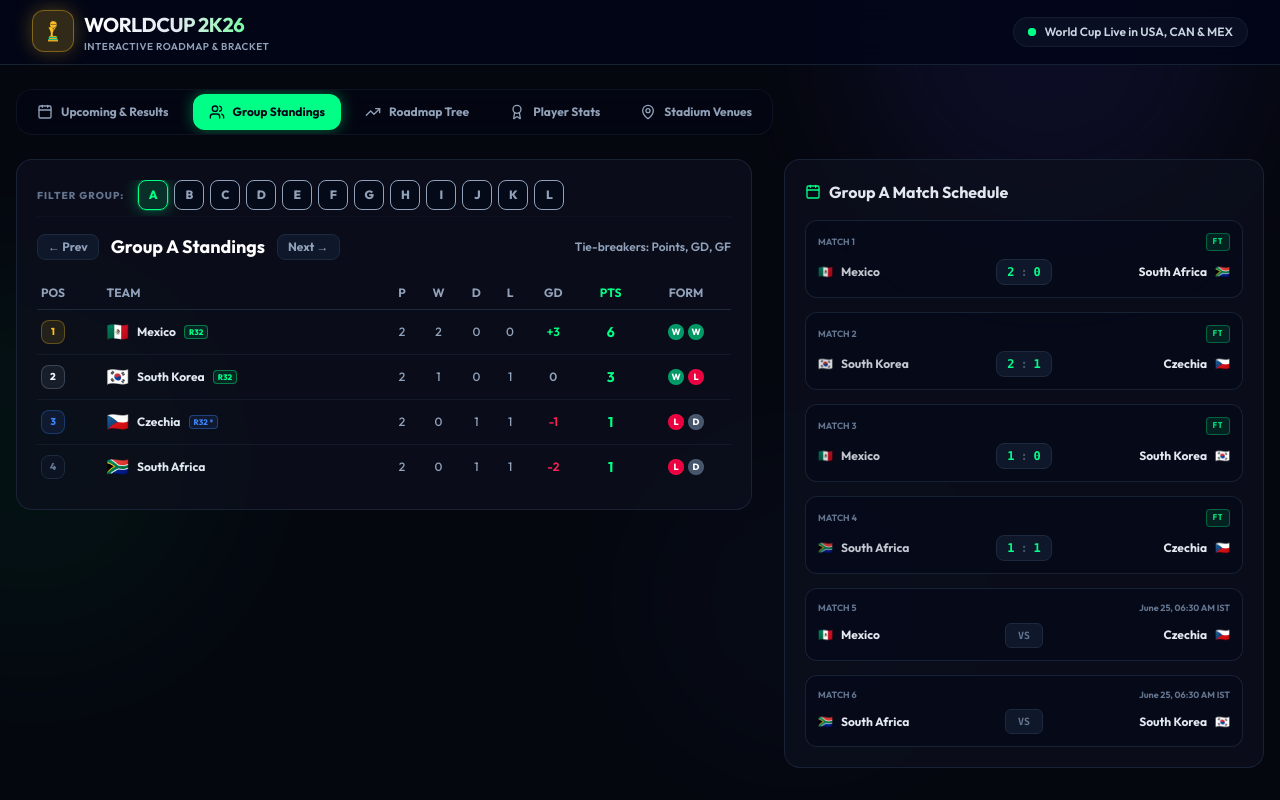
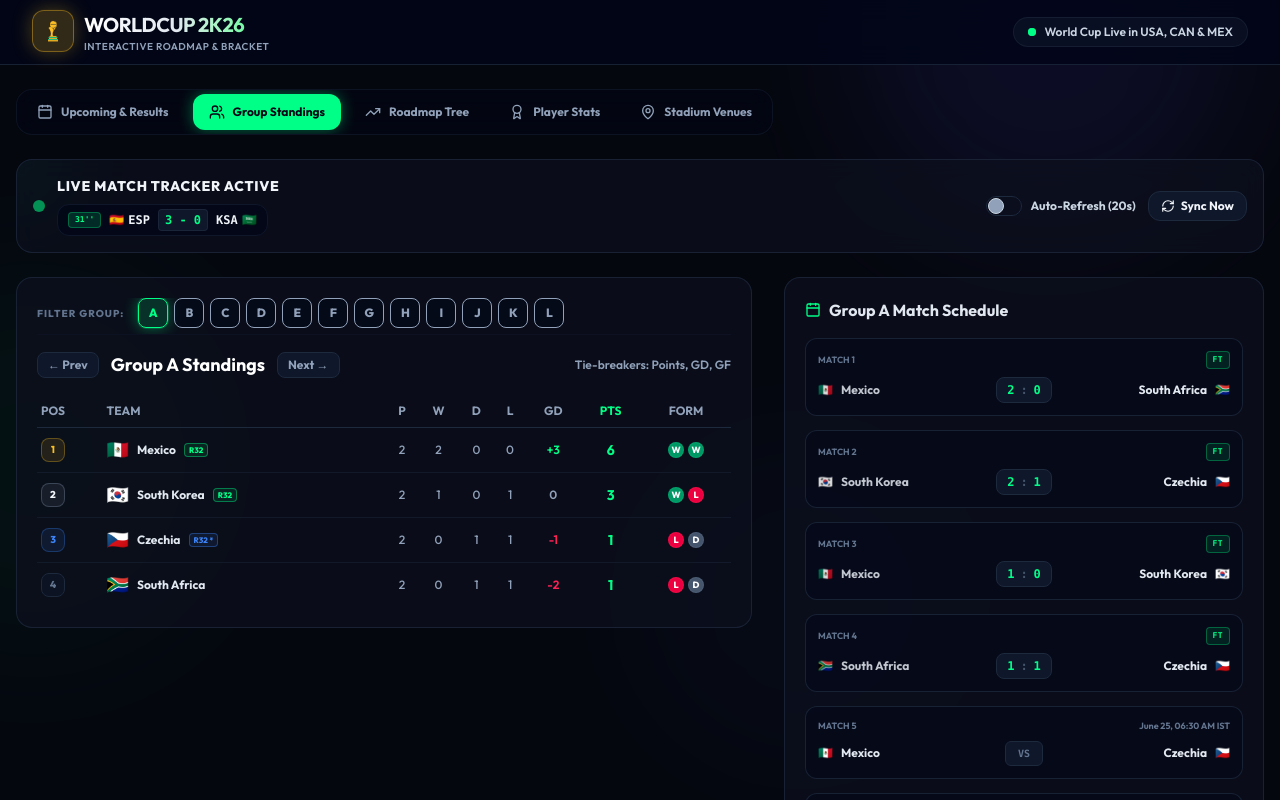
Before and after one commit to sarath14k/worldcup-2k26, a React (Vite) app: page / in a window 1280 px wide. Both pictures are taken after a click on the button "Group Standings". Shown: the top 800 px of the page. Built offline with nearby package versions, Linux system fonts and the light colour scheme.

Commit message:
feat: make live match tracker banner visible on all tabs when matches are active

```diff
--- a/src/App.jsx
+++ b/src/App.jsx
@@ -1404,6 +1404,70 @@ function App() {
 
       {/* --- CONTENT CONTAINER --- */}
       <main className="relative z-10 max-w-7xl mx-auto px-2 sm:px-4 py-4 sm:py-6">
+        {/* Global Live Tracker Banner (Visible on all tabs when matches are active) */}
+        {hasLiveMatches && activeTab !== 'fixtures' && (
+          <div className="mb-6 p-4 rounded-2xl bg-brand-cardBg backdrop-blur-md border border-slate-800/80 flex flex-col md:flex-row justify-between items-center gap-4 relative overflow-hidden animate-fadeIn">
+            <div className="absolute -top-12 -left-12 w-24 h-24 bg-brand-neon/5 rounded-full blur-2xl pointer-events-none" />
+            <div className="flex items-center gap-3 relative z-10">
+              <span className="flex h-3 w-3 relative shrink-0">
+                <span className="animate-ping absolute inline-flex h-full w-full rounded-full bg-brand-neon opacity-75"></span>
+                <span className="relative inline-flex rounded-full h-3 w-3 bg-brand-neon animate-pulse"></span>
+              </span>
+              <div>
+                <h2 className="text-xs sm:text-sm font-extrabold text-slate-100 uppercase tracking-wider flex items-center gap-2">
+                  LIVE MATCH TRACKER ACTIVE
+                </h2>
+                <div className="flex flex-wrap gap-2.5 mt-2">
+                  {activeLiveMatchesList.map(live => {
+                    const homeTeam = TEAMS[live.home] || { flag: '🏳️', name: live.home || 'TBD' };
+                    const awayTeam = TEAMS[live.away] || { flag: '🏳️', name: live.away || 'TBD' };
+                    return (
+                      <div
+                        key={live.id}
+                        onClick={() => setSelectedMatch(live.originalMatch)}
+                        title="Click to view live stats & timeline commentary"
+                        className="flex items-center gap-2 px-2.5 py-1 rounded-xl bg-slate-950/70 border border-slate-900 hover:border-slate-800 hover:bg-slate-900/60 text-[10px] sm:text-xs font-mono font-bold text-slate-200 cursor-pointer select-none transition-all"
+                      >
+                        <span className="text-[8px] bg-brand-neon/15 border border-brand-neon/30 text-brand-neon px-1.5 py-0.5 rounded font-black shrink-0">{live.minute}'</span>
+                        <span className="flex items-center gap-1 font-bold">
+                          <span>{homeTeam.flag}</span>
+                          <span className="text-slate-100">{live.home}</span>
+                        </span>
+                        <span className="text-brand-neon font-black px-1.5 py-0.5 bg-slate-900 rounded border border-slate-800/80">{live.homeScore} - {live.awayScore}</span>
+                        <span className="flex items-center gap-1 font-bold">
+                          <span className="text-slate-100">{live.away}</span>
+                          <span>{awayTeam.flag}</span>
+                        </span>
+                      </div>
+                    );
+                  })}
+                </div>
+              </div>
+            </div>
+            <div className="flex items-center gap-3 shrink-0 relative z-10 w-full md:w-auto justify-between md:justify-end border-t border-slate-800/60 md:border-none pt-3 md:pt-0">
+              <label className="relative inline-flex items-center cursor-pointer select-none">
+                <input
+                  type="checkbox"
+                  checked={autoRefresh}
+                  onChange={(e) => setAutoRefresh(e.target.checked)}
+                  className="sr-only peer"
+                />
+                <div className="w-9 h-5 bg-slate-850 border border-slate-800 peer-focus:outline-none rounded-full peer peer-checked:after:translate-x-full peer-checked:after:border-white after:content-[''] after:absolute after:top-[2px] after:left-[2px] after:bg-slate-400 after:border-slate-300 after:border after:rounded-full after:h-4 after:w-4 after:transition-all peer-checked:bg-brand-neon peer-checked:after:bg-slate-950 peer-checked:after:border-slate-950"></div>
+                <span className="ml-2 text-xs font-bold text-slate-300">
+                  Auto-Refresh (20s)
+                </span>
+              </label>
+              <button
+                onClick={handleSyncLiveScores}
+                disabled={isSyncing}
+                className="px-3 py-1.5 rounded-xl bg-slate-900 border border-slate-800 text-xs font-bold text-slate-350 hover:text-white hover:border-slate-700 disabled:opacity-50 transition-all flex items-center gap-1.5 cursor-pointer"
+              >
+                <RefreshCw className={`w-3.5 h-3.5 ${isSyncing ? 'animate-spin' : ''}`} />
+                Sync Now
+              </button>
+            </div>
+          </div>
+        )}
 
         {/* ================= ROADMAP TREE TAB ================= */}
         {activeTab === 'bracket' && (
```
Also changed, not shown: public/live-matches.json.
